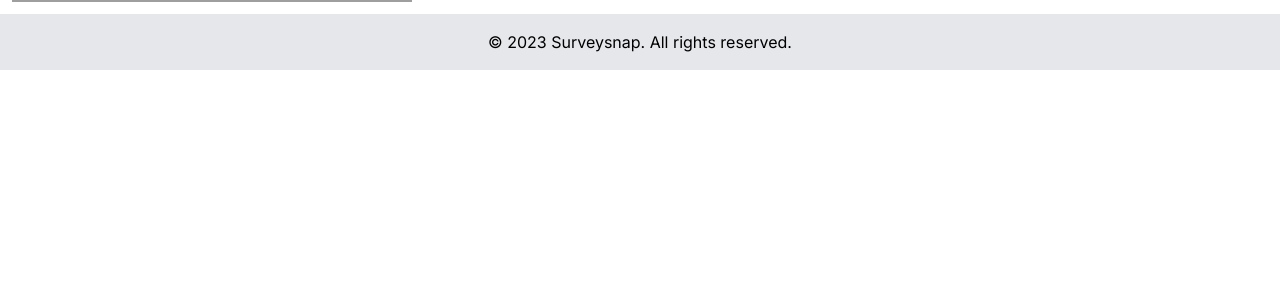
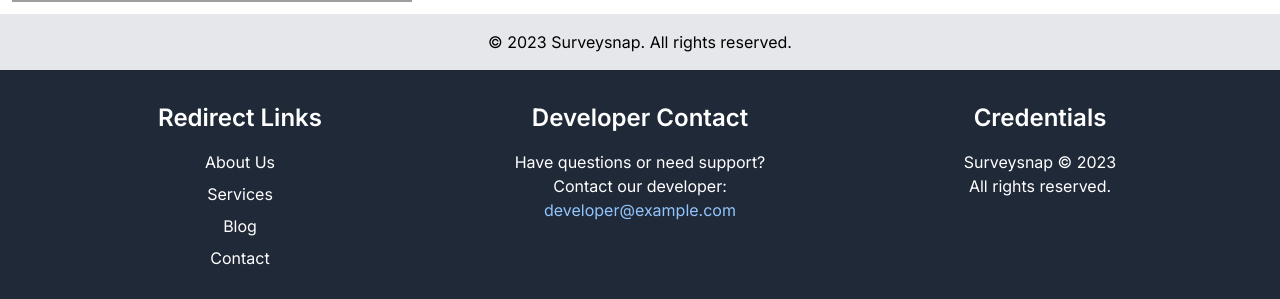
Before and after one commit to VKBRAWLER/MS-Automation, a Next.js app: page / in a window 1280 px wide. Shown: the part 818-1117 px from the top of the page. Before the commit the page ends 888 px from the top, so only its background shows below. Built offline with nearby package versions, Linux system fonts and the light colour scheme; grey boxes are pictures that could not be loaded.

Commit message:
Footer added

```diff
--- a/app/page.jsx
+++ b/app/page.jsx
@@ -1,6 +1,7 @@
 import Image from 'next/image'
 import Header from '@/components/Header'
 import HomePage from '@/components/HomePage'
+import Footer from '@/components/Footer'
 export const metadata = {
   title: 'Survey',
   description: 'Generated by Survey',
@@ -10,6 +11,7 @@ export default function Home() {
     <>
     <Header/>
     <HomePage/>
+    <Footer/>
     </>
   )
 }
--- /dev/null
+++ b/components/Footer.jsx
@@ -0,0 +1,51 @@
+import Link from 'next/link';
+
+const Footer = () => {
+  return (
+    <footer className="bg-gray-800 text-white py-8">
+      <div className="mx-auto flex flex-wrap justify-evenly text-center">
+        {/* Redirect Links Section */}
+        <div className="w-full md:w-1/2 lg:w-1/4 mb-6 md:mb-0">
+          <h3 className="text-2xl font-semibold mb-4">Redirect Links</h3>
+          <ul className="space-y-2">
+            <li>
+              <Link href="/about">About Us</Link>
+            </li>
+            <li>
+              <Link href="/services">Services</Link>
+            </li>
+            <li>
+              <Link href="/blog">Blog</Link>
+            </li>
+            <li>
+              <Link href="/contact">Contact</Link>
+            </li>
+          </ul>
+        </div>
+
+        {/* Developer Contact Section */}
+        <div className="w-full md:w-1/2 lg:w-1/4 mb-6 md:mb-0">
+          <h3 className="text-2xl font-semibold mb-4">Developer Contact</h3>
+          <p>
+            Have questions or need support?<br />
+            Contact our developer:
+          </p>
+          <a href="mailto:developer@example.com" className="mt-2 text-blue-300 hover:underline">
+            developer@example.com
+          </a>
+        </div>
+
+        {/* Credentials Section */}
+        <div className="w-full md:w-1/2 lg:w-1/4">
+          <h3 className="text-2xl font-semibold mb-4">Credentials</h3>
+          <p>
+            Surveysnap &copy; 2023<br />
+            All rights reserved.
+          </p>
+        </div>
+      </div>
+    </footer>
+  );
+};
+
+export default Footer;
```
Also changed, not shown: 1 other file (tests, documents, lock files or other folders).
